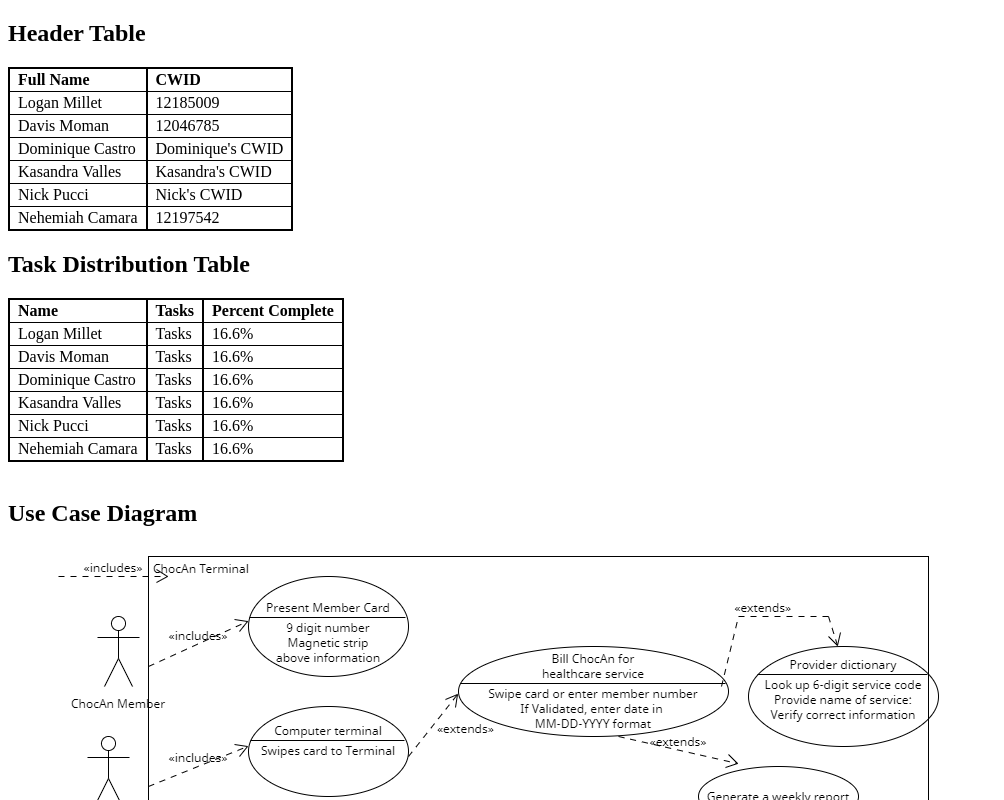
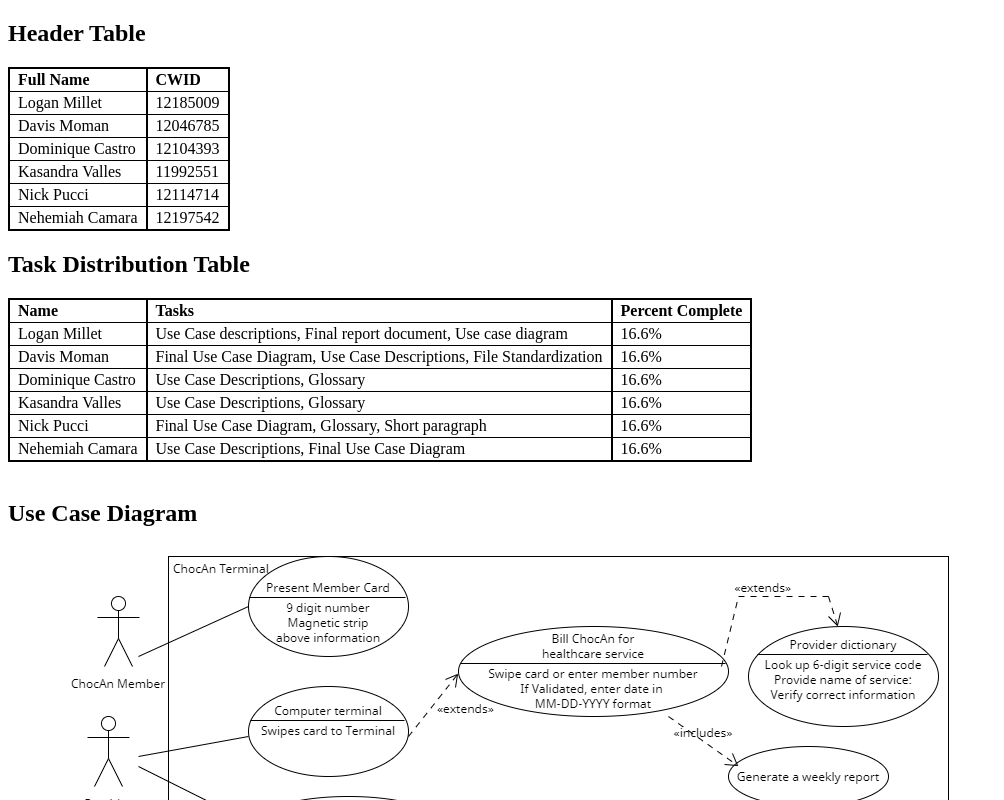
Before and after one commit to nickpucci-ops/ChocAn, a plain HTML site: page Team6_Requirements/NehemiahCamaraTeam6Report.html in a window 1280 px wide. Shown: the top 800 px of the page, without its empty margins (0-1004 px from the left). Drawn offline with Linux system fonts and the light colour scheme.

Commit message:
Updated files

```diff
--- a/Team6_Requirements/NehemiahCamaraTeam6Report.html
+++ b/Team6_Requirements/NehemiahCamaraTeam6Report.html
@@ -41,15 +41,15 @@
 			</tr>
 			<tr>
 				<td>Dominique Castro</td>
-				<td>Dominique's CWID</td>
+				<td>12104393</td>
 			</tr>
 			<tr>
 				<td>Kasandra Valles</td>
-				<td>Kasandra's CWID</td>
+				<td>11992551</td>
 			</tr>
 			<tr>
 				<td>Nick Pucci</td>
-				<td>Nick's CWID</td>
+				<td>12114714</td>
 			</tr>
 			<tr>
 				<td>Nehemiah Camara</td>
@@ -58,7 +58,7 @@
 		</table>
 
 		<h2>Task Distribution Table</h2>
-		<table>
+	<table>
 			<tr>
 				<th>Name</th>
 				<th>Tasks</th>
@@ -66,38 +66,38 @@
 			</tr>
 			<tr>
 				<td>Logan Millet</td>
-				<td>Tasks</td>
+				<td>Use Case descriptions, Final report document, Use case diagram</td>
 				<td>16.6%</td>
 			</tr>
 			<tr>
 				<td>Davis Moman</td>
-				<td>Tasks</td>
+				<td>Final Use Case Diagram, Use Case Descriptions, File Standardization</td>
 				<td>16.6%</td>
 			</tr>
 			<tr>
 				<td>Dominique Castro</td>
-				<td>Tasks</td>
+				<td>Use Case Descriptions, Glossary</td>
 				<td>16.6%</td>
 			</tr>
 			<tr>
 				<td>Kasandra Valles</td>
-				<td>Tasks</td>
+				<td>Use Case Descriptions, Glossary</td>
 				<td>16.6%</td>
 			</tr>
 			<tr>
 				<td>Nick Pucci</td>
-				<td>Tasks</td>
+				<td>Final Use Case Diagram, Glossary, Short paragraph</td>
 				<td>16.6%</td>
 			</tr>
 			<tr>
 				<td>Nehemiah Camara</td>
-				<td>Tasks</td>
+				<td>Use Case Descriptions, Final Use Case Diagram</td>
 				<td>16.6%</td>
 			</tr>
 		</table>
 		<br />
 		<h2>Use Case Diagram</h2>
-		<image src="Nehemiah's Diagram.png" />
+		<image src="Nehemiah's Diagram (1).png" />
 	</body>
 
 </html>
```
Also changed, not shown: Team6_Requirements/Nehemiah's Diagram (1).png (added), Team6_Requirements/Nehemiah's Diagram.png (deleted).
